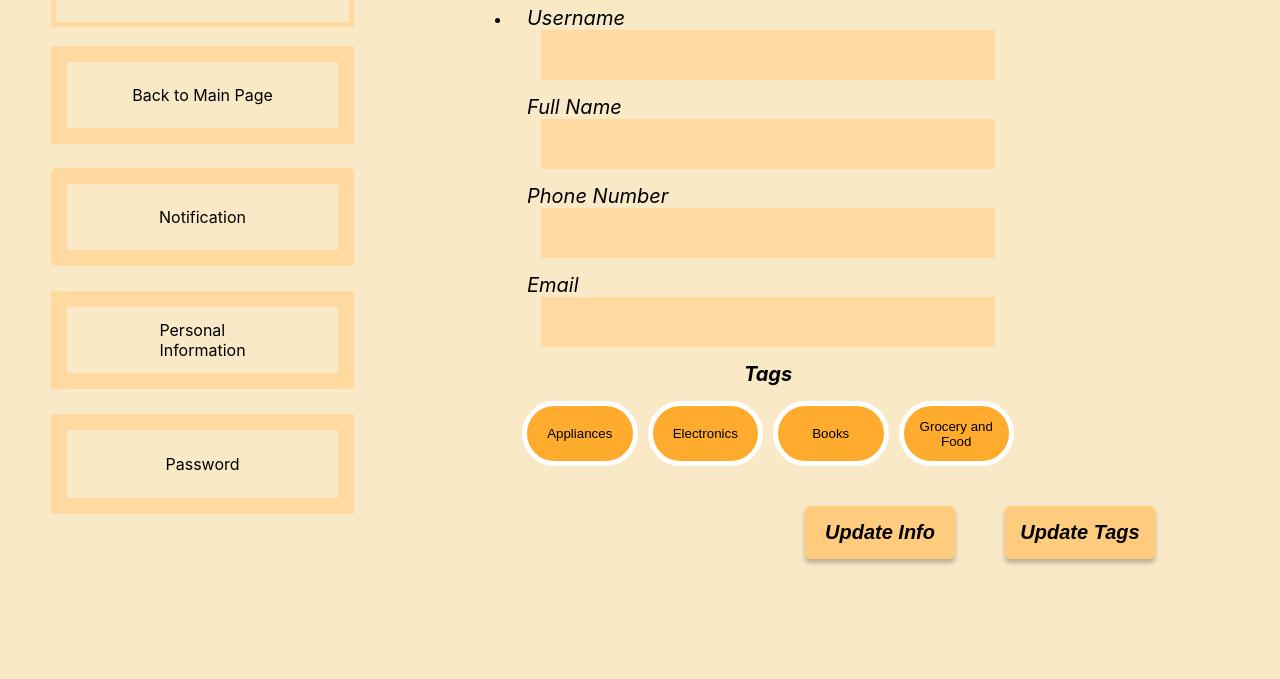
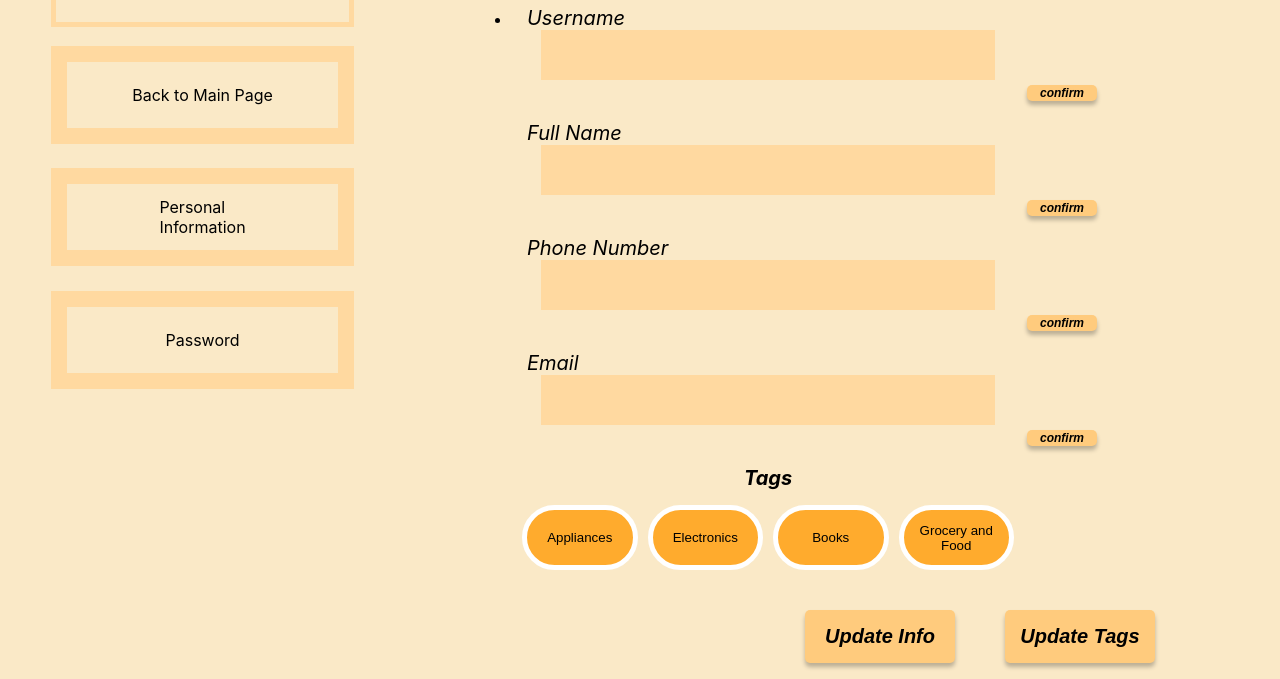
Before and after one commit to cis350/project-uniteandconquer, a React app in the folder uniteandconquer/: page /user-settings-personal-information in a window 1280 px wide. Shown: the part 121-800 px from the top of the page. Built offline with nearby package versions, Linux system fonts and the light colour scheme.

Commit message:
Removed Notifications settings page and added listener buttons to personal info
Removed Notifications settings page and rerouted the app. Added buttons to each field in personal info connected to middleware

```diff
--- a/uniteandconquer/src/assets/SidebarSettings.css
+++ b/uniteandconquer/src/assets/SidebarSettings.css
@@ -56,7 +56,7 @@
   padding-bottom: 30px;
 }
 
-.notification {
+.personal-information {
   display: flex;
   flex-direction: row;
   justify-content: center;
@@ -68,28 +68,6 @@
   height: 98px;
   left: 51px;
   top: 289px;
-
-  background: #fae9c7;
-  border: 16px solid #ffd9a0;
-  box-sizing: border-box;
-}
-
-.notification:hover {
-  background-color: #ffd9a0;
-}
-
-.personal-information {
-  display: flex;
-  flex-direction: row;
-  justify-content: center;
-  align-items: center;
-  padding: 10px;
-
-  position: absolute;
-  width: 303px;
-  height: 98px;
-  left: 51px;
-  top: 412px;
 
   background: #fae9c7;
   border: 16px solid #ffd9a0;
@@ -109,6 +87,28 @@
 
   position: absolute;
   width: 303px;
+  height: 98px;
+  left: 51px;
+  top: 412px;
+
+  background: #fae9c7;
+  border: 16px solid #ffd9a0;
+  box-sizing: border-box;
+}
+
+.password:hover {
+  background-color: #ffd9a0;
+}
+
+.notificaiton {
+  display: none;
+  flex-direction: row;
+  justify-content: center;
+  align-items: center;
+  padding: 10px;
+
+  position: absolute;
+  width: 303px;
   height: 100px;
   left: 51px;
   top: 535px;
@@ -119,6 +119,6 @@
   box-sizing: border-box;
 }
 
-.password:hover {
+.notification:hover {
   background-color: #ffd9a0;
 }
--- a/uniteandconquer/src/assets/UserSettingsPersonalInformation.css
+++ b/uniteandconquer/src/assets/UserSettingsPersonalInformation.css
@@ -80,6 +80,26 @@ textarea:hover {
   box-shadow: 4px 4px 4px rgba(0, 0, 0, 0.25);
 }
 
+.confirm {
+  border: none;
+  background: #ffcb7d;
+  box-shadow: 0px 4px 4px rgba(0, 0, 0, 0.25);
+  border-radius: 5px;
+  width: 70px;
+
+  font-style: italic;
+  font-weight: bold;
+  font-size: 12px;
+  margin: 5px;
+  margin-left: 500px;
+}
+
+.confirm:hover {
+  box-shadow: 5px 5px 5px rgba(0, 0, 0, 0.25);
+  background-color: grey;
+  transition-duration: 0.4s;
+}
+
 .create {
   border: none;
   background: #ffcb7d;
--- a/uniteandconquer/src/components/SidebarSettings.js
+++ b/uniteandconquer/src/components/SidebarSettings.js
@@ -16,9 +16,9 @@ function SidebarSettings() {
           <div className="text">Back to Main Page</div>
         </Link>
       </div>
-      <div className="notification">
-        <Link className="link" to="/user-settings">
-          <div className="text">Notification</div>
+      <div className="personal-information">
+        <Link className="link" to="/user-settings-personal-information">
+          <div className="text">Personal Information</div>
         </Link>
       </div>
       <div className="password">
@@ -26,11 +26,6 @@ function SidebarSettings() {
           <div className="text">Password</div>
         </Link>
       </div>
-      <div className="personal-information">
-        <Link className="link" to="/user-settings-personal-information">
-          <div className="text">Personal Information</div>
-        </Link>
-      </div>
     </div>
   );
 }
--- a/uniteandconquer/src/components/SidebarTags.js
+++ b/uniteandconquer/src/components/SidebarTags.js
@@ -20,7 +20,7 @@ function SidebarTags() {
         </Link>
       </div>
       <div className="settings-box">
-        <Link className="link" to="/user-settings">
+        <Link className="link" to="/user-settings-personal-information">
           <div className="text">Settings</div>
         </Link>
       </div>
--- a/uniteandconquer/src/components/UserSettings.js
+++ /dev/null
@@ -1,20 +0,0 @@
-import React from 'react';
-import SidebarSettings from './SidebarSettings';
-import '../assets/UserSettings.css';
-
-function UserSettings() {
-  return (
-    <div className="user-settings">
-      <SidebarSettings />
-      <div>
-        <div className="menu-title"><h1>Notification</h1></div>
-        <div className="notification-bar">
-          <div className="chat-notification">Notify chat messages</div>
-          <div className="group-status-notification">Notify group status</div>
-        </div>
-      </div>
-    </div>
-  );
-}
-
-export default UserSettings;
--- a/uniteandconquer/src/components/UserSettingsPersonalInformation.js
+++ b/uniteandconquer/src/components/UserSettingsPersonalInformation.js
@@ -69,18 +69,30 @@ function UserSettingsPersonalInformation() {
               <div className="post-field">
                 <div className="label">Username</div>
                 <input onChange={(e) => setUsername(e.target.value)} />
+                <button className="confirm" type="button" onClick={setUsername}>
+                  confirm
+                </button>
               </div>
               <div className="post-field">
                 <div className="label">Full Name</div>
                 <input onChange={(e) => setFullName(e.target.value)} />
+                <button className="confirm" type="button" onClick={setFullName}>
+                  confirm
+                </button>
               </div>
               <div className="post-field">
                 <div className="label">Phone Number</div>
                 <input onChange={(e) => setPhoneNumber(e.target.value)} />
+                <button className="confirm" type="button" onClick={setPhoneNumber}>
+                  confirm
+                </button>
               </div>
               <div className="post-field">
                 <div className="label">Email</div>
                 <input onChange={(e) => setEmail(e.target.value)} />
+                <button className="confirm" type="button" onClick={setEmail}>
+                  confirm
+                </button>
               </div>
             </div>
             <div className="create-post-tags">
--- a/uniteandconquer/src/index.js
+++ b/uniteandconquer/src/index.js
@@ -9,7 +9,6 @@ import CreatePost from './components/CreatePost';
 import Login from './components/Login';
 import PostDetails from './components/PostDetails';
 import UserProfile from './components/UserProfile';
-import UserSettings from './components/UserSettings';
 import UserSettingsPassword from './components/UserSettingsPassword';
 import UserSettingsPersonalInformation from './components/UserSettingsPersonalInformation';
 import reportWebVitals from './reportWebVitals';
@@ -25,7 +24,6 @@ ReactDOM.render(
         <Route path="/login" element={<Login />} />
         <Route path="/post-details" element={<PostDetails />} />
         <Route path="/user-profile" element={<UserProfile />} />
-        <Route path="/user-settings" element={<UserSettings />} />
         <Route path="/user-settings-password" element={<UserSettingsPassword />} />
         <Route path="/user-settings-personal-information" element={<UserSettingsPersonalInformation />} />
       </Routes>
```
